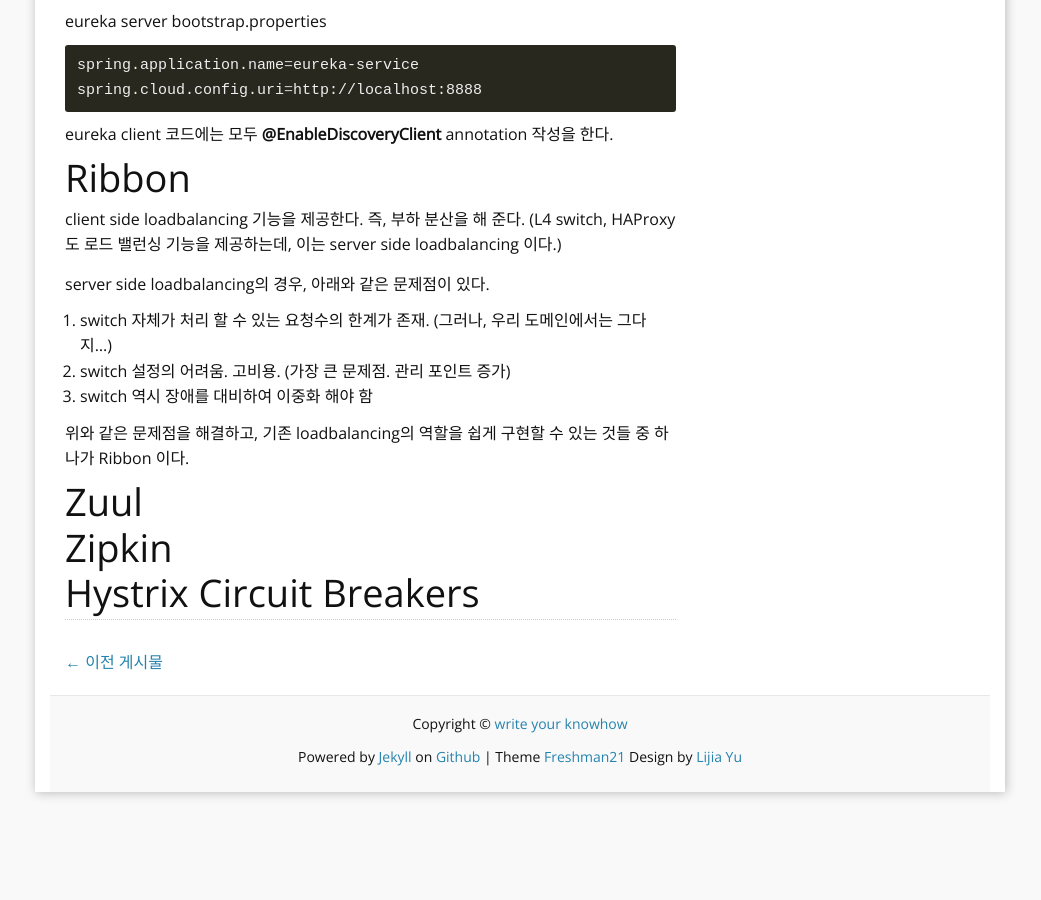
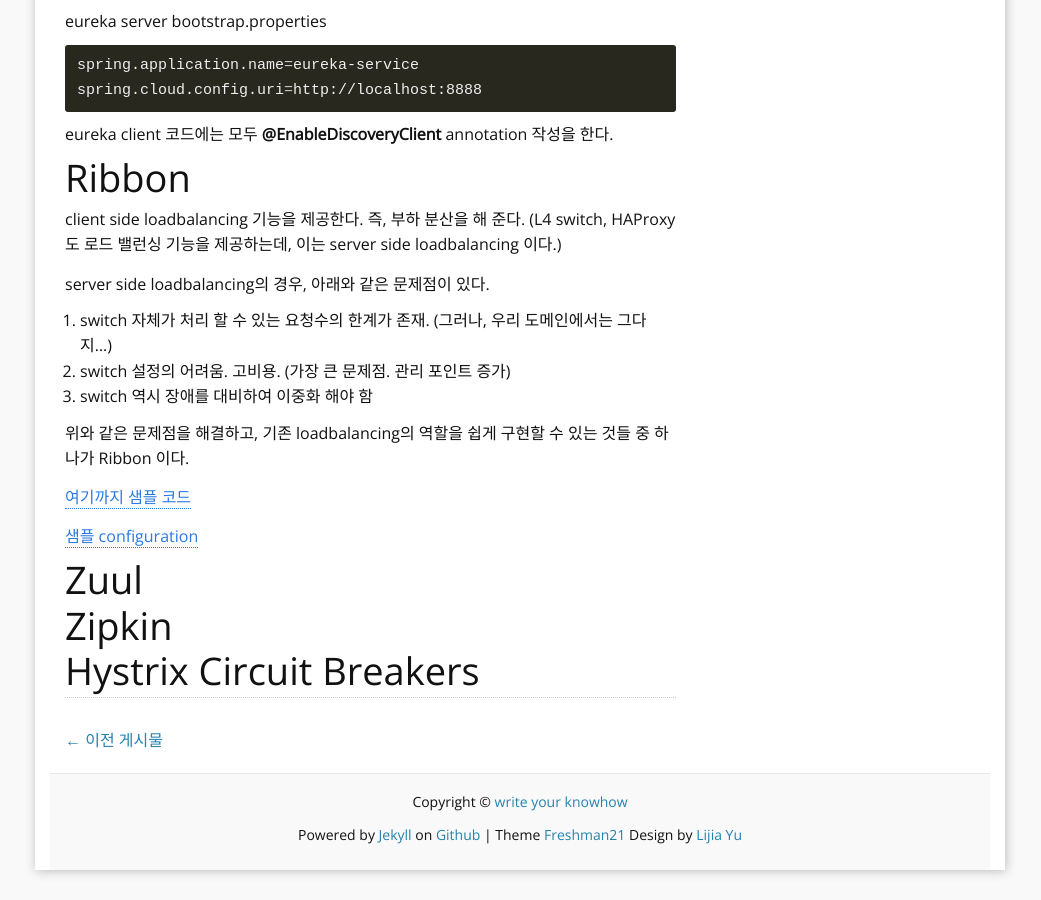
Before and after one commit to aimtechs/aimtechs.github.io, a Jekyll site: the page built from _posts/2016-12-26-spring-cloud.md, in a window 1280 px wide and 900 px high, scrolled down 3317 px. Shown: the whole window, without its empty margins (120-1161 px from the left). Built offline with Jekyll 4.4.1, drawn with Linux system fonts in a browser that asks for light colours; comment, search, counter and statistics services are not loaded; before the commit the page ends 4139 px from its top, so only the background shows below that.

Commit message:
Add sample code link

```diff
--- a/_posts/2016-12-26-spring-cloud.md
+++ b/_posts/2016-12-26-spring-cloud.md
@@ -165,6 +165,10 @@
 
 위와 같은 문제점을 해결하고, 기존 loadbalancing의 역할을 쉽게 구현할 수 있는 것들 중 하나가 Ribbon 이다.
 
+[여기까지 샘플 코드](https://github.com/aimtechs/microservices-demo)
+
+[샘플 configuration](https://github.com/aimtechs/microservices-demo-config)
+
 # Zuul
 
 # Zipkin
```
